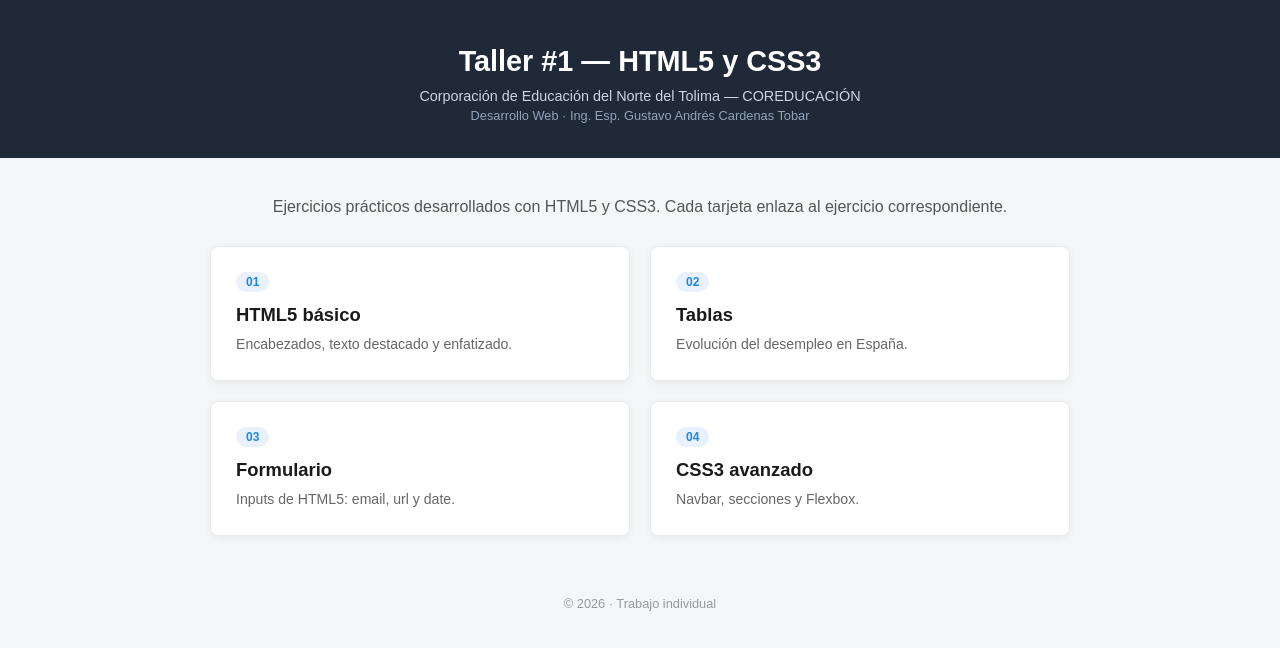
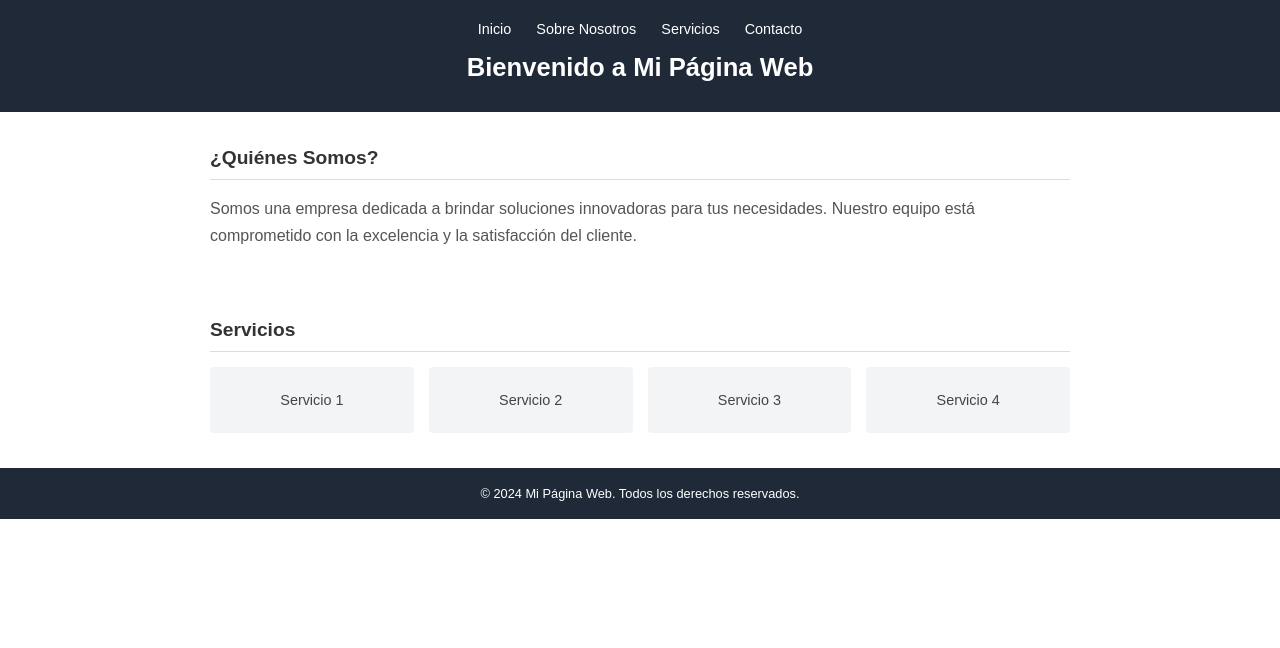
Before and after one commit to eRloso/Desarrollo-Web, a plain HTML site: page index.html in a window 1280 px wide. Drawn offline with Linux system fonts and the light colour scheme.

Commit message:
Add files via upload

```diff
--- a/index.html
+++ b/index.html
@@ -3,49 +3,42 @@
 <head>
   <meta charset="UTF-8">
   <meta name="viewport" content="width=device-width, initial-scale=1.0">
-  <title>Taller #1 - HTML5 y CSS3</title>
+  <title>Mi Página Web</title>
   <link rel="stylesheet" href="style.css">
 </head>
 <body>
 
-  <header class="encabezado">
-    <h1>Taller #1 — HTML5 y CSS3</h1>
-    <p>Corporación de Educación del Norte del Tolima — COREDUCACIÓN</p>
-    <p class="docente">Desarrollo Web · Ing. Esp. Gustavo Andrés Cardenas Tobar</p>
+  <header class="navbar">
+    <nav>
+      <ul>
+        <li><a href="#inicio">Inicio</a></li>
+        <li><a href="#sobre-nosotros">Sobre Nosotros</a></li>
+        <li><a href="#servicios">Servicios</a></li>
+        <li><a href="#contacto">Contacto</a></li>
+      </ul>
+    </nav>
+    <h1>Bienvenido a Mi Página Web</h1>
   </header>
 
-  <main class="contenedor">
-    <p class="intro">Ejercicios prácticos desarrollados con HTML5 y CSS3. Cada tarjeta enlaza al ejercicio correspondiente.</p>
+  <main>
+    <section id="sobre-nosotros" class="seccion">
+      <h2>¿Quiénes Somos?</h2>
+      <p>Somos una empresa dedicada a brindar soluciones innovadoras para tus necesidades. Nuestro equipo está comprometido con la excelencia y la satisfacción del cliente.</p>
+    </section>
 
-    <div class="grid">
-      <a href="ejercicio1/index.html" class="tarjeta">
-        <span class="numero">01</span>
-        <h2>HTML5 básico</h2>
-        <p>Encabezados, texto destacado y enfatizado.</p>
-      </a>
-
-      <a href="ejercicio2/index.html" class="tarjeta">
-        <span class="numero">02</span>
-        <h2>Tablas</h2>
-        <p>Evolución del desempleo en España.</p>
-      </a>
-
-      <a href="ejercicio3/index.html" class="tarjeta">
-        <span class="numero">03</span>
-        <h2>Formulario</h2>
-        <p>Inputs de HTML5: email, url y date.</p>
-      </a>
-
-      <a href="ejercicio4/index.html" class="tarjeta">
-        <span class="numero">04</span>
-        <h2>CSS3 avanzado</h2>
-        <p>Navbar, secciones y Flexbox.</p>
-      </a>
-    </div>
+    <section id="servicios" class="seccion">
+      <h2>Servicios</h2>
+      <div class="servicios-grid">
+        <div class="servicio-card">Servicio 1</div>
+        <div class="servicio-card">Servicio 2</div>
+        <div class="servicio-card">Servicio 3</div>
+        <div class="servicio-card">Servicio 4</div>
+      </div>
+    </section>
   </main>
 
-  <footer class="pie">
-    <p>&copy; 2026 · Trabajo individual</p>
+  <footer class="pie-pagina">
+    <p>&copy; 2024 Mi Página Web. Todos los derechos reservados.</p>
   </footer>
 
 </body>
--- a/style.css
+++ b/style.css
@@ -6,94 +6,89 @@
 
 body {
   font-family: Arial, Helvetica, sans-serif;
-  background-color: #f5f6f8;
   color: #333;
+  background-color: #ffffff;
 }
 
-.encabezado {
+/* ===== Navbar ===== */
+.navbar {
   background-color: #1f2937;
   color: #ffffff;
   text-align: center;
-  padding: 45px 20px 35px;
+  padding: 20px 20px 30px;
 }
 
-.encabezado h1 {
-  font-size: 1.8rem;
-  margin-bottom: 10px;
+.navbar nav ul {
+  list-style: none;
+  display: flex;
+  justify-content: center;
+  gap: 25px;
+  margin-bottom: 15px;
+  flex-wrap: wrap;
 }
 
-.encabezado p {
+.navbar nav ul li a {
+  color: #ffffff;
+  text-decoration: none;
   font-size: 0.9rem;
-  color: #cbd5e1;
+  transition: color 0.3s ease;
 }
 
-.encabezado .docente {
-  font-size: 0.8rem;
-  color: #94a3b8;
-  margin-top: 4px;
+.navbar nav ul li a:hover {
+  color: #90caf9;
 }
 
-.contenedor {
+.navbar h1 {
+  font-size: 1.6rem;
+}
+
+/* ===== Secciones ===== */
+.seccion {
   max-width: 900px;
   margin: 0 auto;
-  padding: 40px 20px;
+  padding: 35px 20px;
 }
 
-.intro {
-  text-align: center;
-  color: #555;
-  margin-bottom: 30px;
+.seccion h2 {
+  font-size: 1.2rem;
+  padding-bottom: 10px;
+  margin-bottom: 15px;
+  border-bottom: 1px solid #ddd;
 }
 
-.grid {
+.seccion p {
+  line-height: 1.7;
+  color: #555;
+}
+
+/* ===== Servicios (Flexbox) ===== */
+.servicios-grid {
   display: flex;
   flex-wrap: wrap;
-  gap: 20px;
+  gap: 15px;
 }
 
-.tarjeta {
-  flex: 1 1 380px;
-  background-color: #ffffff;
-  text-decoration: none;
-  color: inherit;
-  padding: 25px;
-  border-radius: 8px;
-  box-shadow: 0 2px 8px rgba(0, 0, 0, 0.06);
-  border: 1px solid #eaeaea;
-  transition: transform 0.25s ease, box-shadow 0.25s ease;
+.servicio-card {
+  flex: 1 1 180px;
+  background-color: #f3f4f6;
+  text-align: center;
+  padding: 25px 10px;
+  border-radius: 4px;
+  font-size: 0.9rem;
+  color: #444;
+  transition: transform 0.3s ease, background-color 0.3s ease;
 }
 
-.tarjeta:hover {
+.servicio-card:hover {
+  background-color: #e5e7eb;
   transform: translateY(-4px);
-  box-shadow: 0 6px 16px rgba(0, 0, 0, 0.1);
 }
 
-.tarjeta .numero {
-  display: inline-block;
-  font-size: 0.75rem;
-  font-weight: bold;
-  color: #1e88e5;
-  background-color: #e8f1fc;
-  padding: 3px 10px;
-  border-radius: 20px;
-  margin-bottom: 12px;
+/* ===== Footer ===== */
+.pie-pagina {
+  background-color: #1f2937;
+  color: #ffffff;
+  text-align: center;
+  padding: 18px;
+  font-size: 0.8rem;
 }
-
-.tarjeta h2 {
-  font-size: 1.15rem;
-  margin-bottom: 8px;
-  color: #1a1a1a;
-}
-
-.tarjeta p {
-  font-size: 0.88rem;
-  color: #666;
-  line-height: 1.5;
-}
-
-.pie {
-  text-align: center;
-  padding: 20px;
-  font-size: 0.8rem;
-  color: #999;
-}
```
